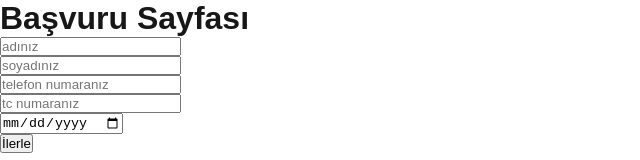
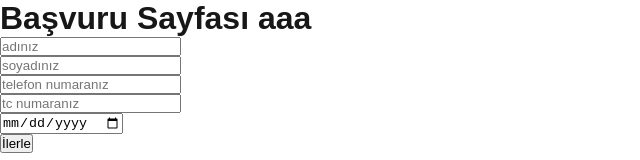
Before and after one commit to ecesemabekdemir/ogrenciKayitFormu, a Next.js app: page / in a window 1280 px wide. Shown: the top 160 px of the page, without its empty margins (0-640 px from the left). Built offline with nearby package versions, Linux system fonts and the light colour scheme.

Commit message:
aa eklendi deneem

```diff
--- a/app/basvuru-yap/page.jsx
+++ b/app/basvuru-yap/page.jsx
@@ -10,7 +10,7 @@ export default function Basvuru() {
 
   return (
     <>
-      <h1>Başvuru Sayfası</h1>
+      <h1>Başvuru Sayfası aaa</h1>
       <form
         action={async (formData) => {
           console.log(formData);
```
